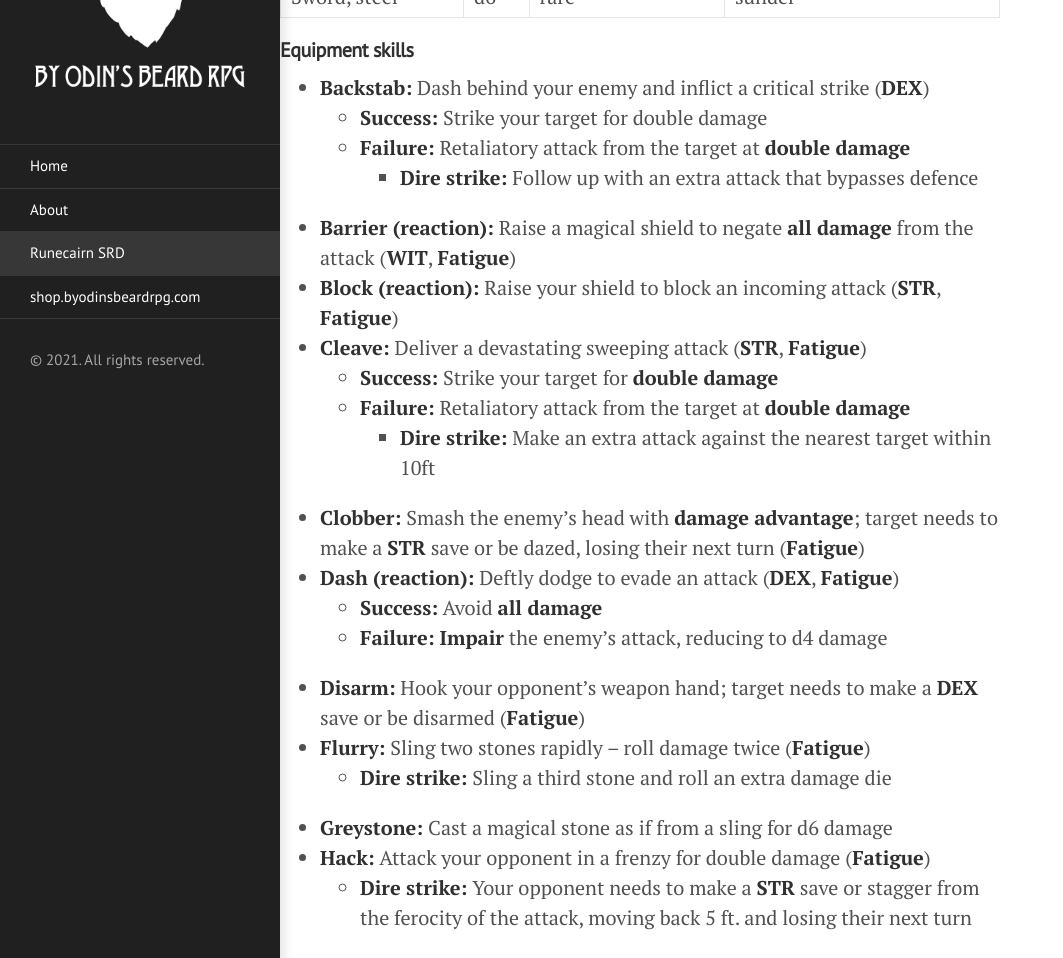
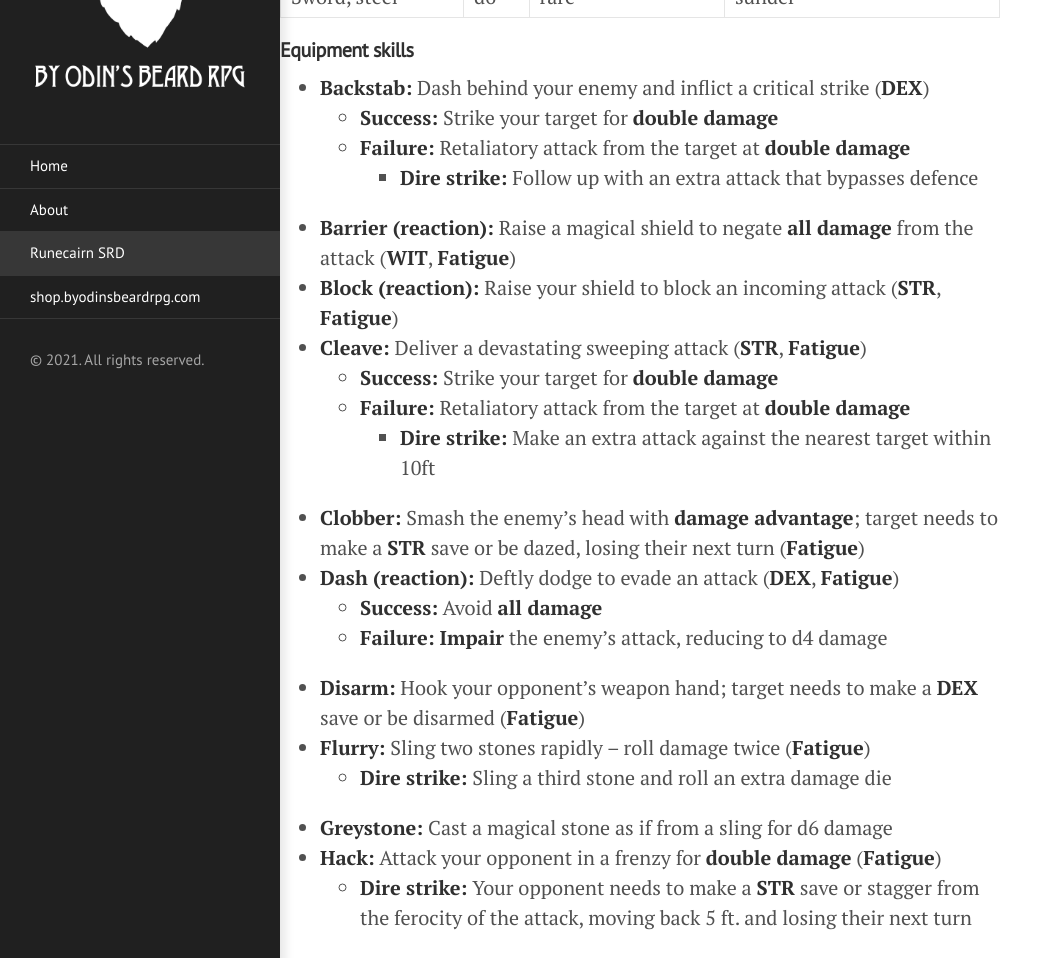
Before and after one commit to byodinsbeardrpg/byodinsbeardrpg.github.io, a Jekyll site: the page built from runecairn.md, in a window 1280 px wide and 1400 px high, scrolled down 22724 px. Shown: the part 156-1114 px from the top of the window, without its empty margins (0-1063 px from the left). Built offline with Jekyll 4.4.1, drawn with Linux system fonts in a browser that asks for light colours.

```diff
--- a/runecairn.md
+++ b/runecairn.md
@@ -711,7 +711,7 @@ Treasure takes the form of weapons, armour, spells, or relics. It can be a lure,
 #### **Equipment skills**
 
 - **Backstab:** Dash behind your enemy and inflict a critical strike (**DEX**)
-  - **Success:** Strike your target for double damage
+  - **Success:** Strike your target for **double damage**
   - **Failure:** Retaliatory attack from the target at **double damage**
     - **Dire strike:** Follow up with an extra attack that bypasses defence
 - **Barrier (reaction):** Raise a magical shield to negate **all damage** from the attack (**WIT**, **Fatigue**)
@@ -728,7 +728,7 @@ Treasure takes the form of weapons, armour, spells, or relics. It can be a lure,
 - **Flurry:** Sling two stones rapidly -- roll damage twice (**Fatigue**)
   - **Dire strike:** Sling a third stone and roll an extra damage die
 - **Greystone:** Cast a magical stone as if from a sling for d6 damage
-- **Hack:** Attack your opponent in a frenzy for double damage (**Fatigue**)
+- **Hack:** Attack your opponent in a frenzy for **double damage** (**Fatigue**)
   - **Dire strike:** Your opponent needs to make a **STR** save or stagger from the ferocity of the attack, moving back 5 ft. and losing their next turn
 - **Lacerate:** Slice a deep wound in your enemy for an initial d6 damage; roll d4 to determine bleed damage and duration (**Fatigue**)
 - **Parry (reaction):** Deflect an incoming attack and riposte (**STR**)
```
